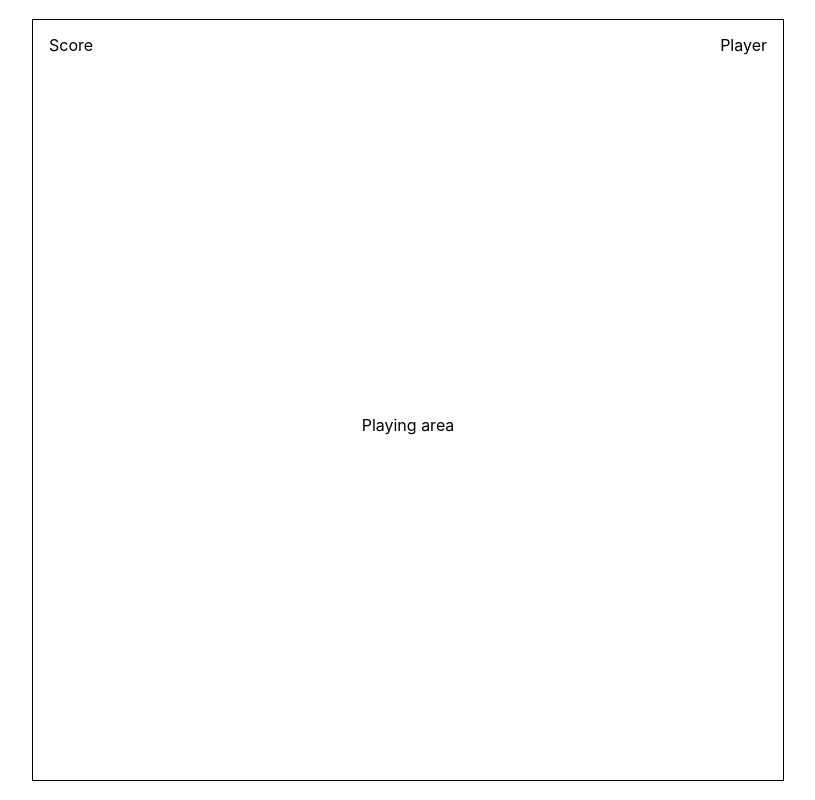
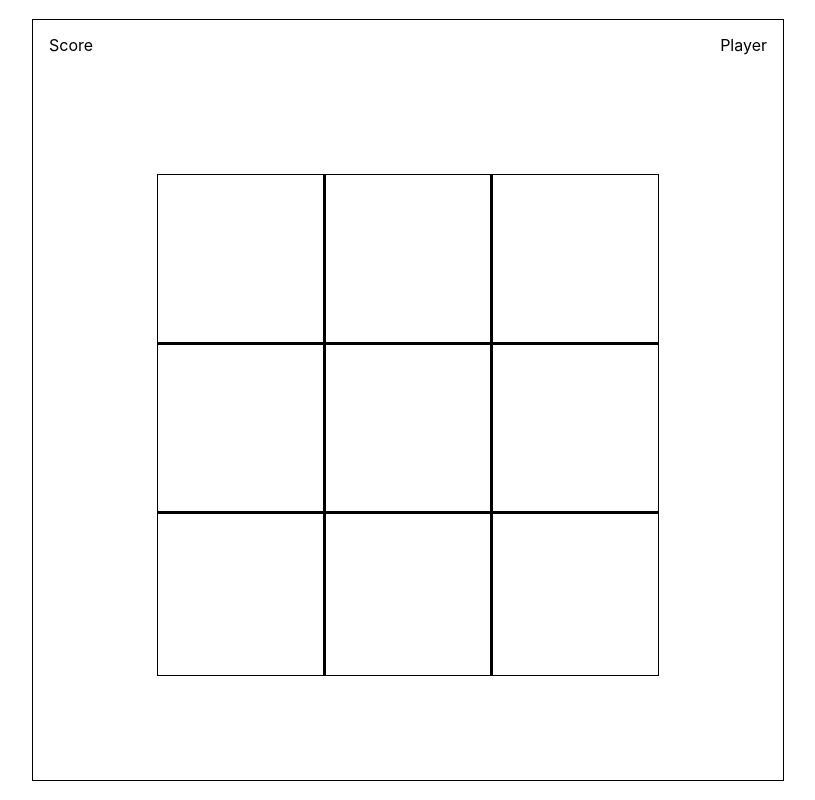
Before and after one commit to Comum/react-tick-tack-toe, a React (Create React App) app: page / in a window 1280 px wide. Shown: the whole page, without its empty margins (232-1047 px from the left). Built offline with nearby package versions, Linux system fonts and the light colour scheme.

Commit message:
Set up playing container

```diff
--- a/src/components/PlayingArea/PlayingArea.js
+++ b/src/components/PlayingArea/PlayingArea.js
@@ -1,11 +1,13 @@
 import React from 'react'
+
+import PlayingContainer from './PlayingContainer/PlayingContainer'
 
 // style
 import './PlayingArea.css'
 
 const PlayingArea = () => (
     <div className="playingArea">
-        Playing area
+        <PlayingContainer />
     </div>
 )
 
--- /dev/null
+++ b/src/components/PlayingArea/PlayingContainer/PlayingContainer.css
@@ -0,0 +1,91 @@
+.playingContainer {
+    width: 500px;
+    height: 500px;
+
+    border: 1px solid black;
+}
+
+.playingContainer--rowsContainer {
+    width: 100%;
+    height: 100%;
+
+    list-style-type: none;
+
+    margin: 0;
+    padding: 0;
+}
+
+.playingContainer--rowsContainer > li {
+    width: 100%;
+    height: 33.3%;
+}
+
+.playingContainer--itemContainer {
+    display: flex;
+    flex-direction: row;
+    justify-content: flex-start;
+}
+
+.playingContainer--topItem--left {
+    width: calc(33.3% - 2px);
+    height: 100%;
+
+    border-right: 3px solid black;
+}
+
+.playingContainer--topItem--center {
+    width: calc(33.3% - 2px);
+    height: 100%;
+
+    border-right: 3px solid black;
+}
+
+.playingContainer--topItem--right {
+    width: calc(33.3% - 2px);
+    height: 100%;
+}
+
+.playingContainer--middleItem--left {
+    width: calc(33.3% - 2px);
+    height: 100%;
+
+    border-top: 3px solid black;
+    border-right: 3px solid black;
+    border-bottom: 3px solid black;
+}
+
+.playingContainer--middleItem--center {
+    width: calc(33.3% - 2px);
+    height: 100%;
+
+    border-top: 3px solid black;
+    border-right: 3px solid black;
+    border-bottom: 3px solid black;
+}
+
+.playingContainer--middleItem--right {
+    width: calc(33.3% - 2px);
+    height: 100%;
+
+    border-top: 3px solid black;
+    border-bottom: 3px solid black;
+}
+
+.playingContainer--bottomItem--left {
+    width: calc(33.3% - 2px);
+    height: 100%;
+
+    border-right: 3px solid black;
+}
+
+.playingContainer--bottomItem--center {
+    width: calc(33.3% - 2px);
+    height: 100%;
+
+    border-right: 3px solid black;
+}
+
+.playingContainer--bottomItem--right {
+    width: calc(33.3% - 2px);
+    height: 100%;
+}
--- /dev/null
+++ b/src/components/PlayingArea/PlayingContainer/PlayingContainer.js
@@ -0,0 +1,28 @@
+import React from 'react'
+
+// style
+import './PlayingContainer.css'
+
+const PlayingContainer = () => (
+    <div className="playingContainer">
+        <ul className="playingContainer--rowsContainer">
+            <li className="playingContainer--itemContainer">
+                <div className="playingContainer--topItem--left"></div>
+                <div className="playingContainer--topItem--center"></div>
+                <div className="playingContainer--topItem--right"></div>
+            </li>
+            <li className="playingContainer--itemContainer">
+                <div className="playingContainer--middleItem--left"></div>
+                <div className="playingContainer--middleItem--center"></div>
+                <div className="playingContainer--middleItem--right"></div>
+            </li>
+            <li className="playingContainer--itemContainer">
+                <div className="playingContainer--bottomItem--left"></div>
+                <div className="playingContainer--bottomItem--center"></div>
+                <div className="playingContainer--bottomItem--right"></div>
+            </li>
+        </ul>
+    </div>
+)
+
+export default PlayingContainer
```
